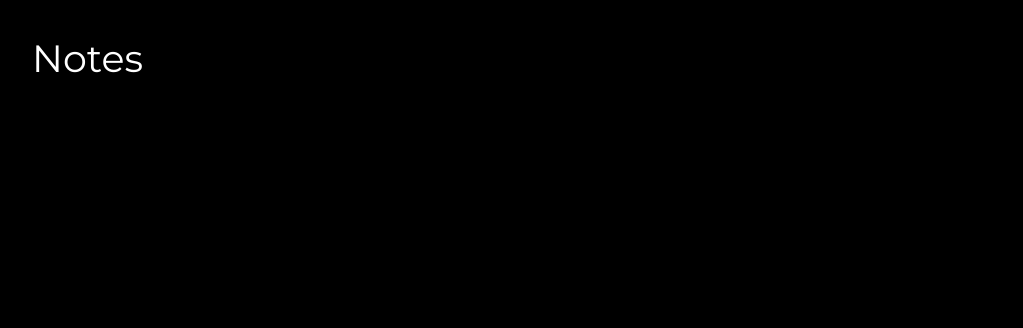
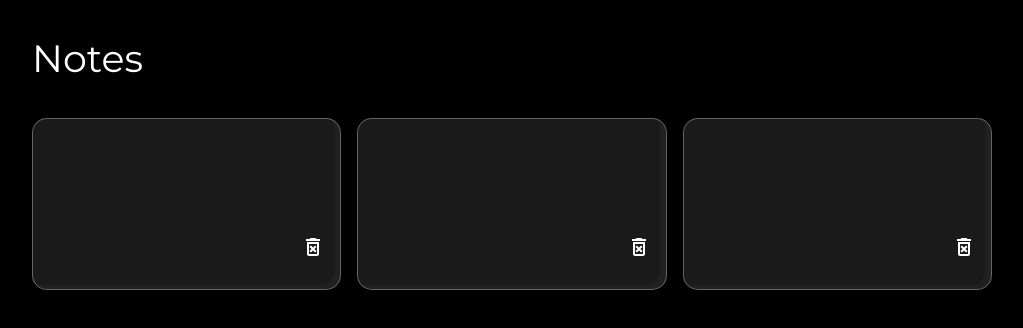
Before and after one commit to tanmayidev/notes-app, a React (Create React App) app: page / in a window 1280 px wide. Shown: the top 328 px of the page, without its empty margins (128-1151 px from the left). Built offline with nearby package versions, Linux system fonts and the light colour scheme.

Commit message:
add notes component, which is a notes container

```diff
--- a/package.json
+++ b/package.json
@@ -3,6 +3,8 @@
   "version": "0.1.0",
   "private": true,
   "dependencies": {
+    "@emotion/react": "^11.11.0",
+    "@emotion/styled": "^11.11.0",
     "@mui/icons-material": "^5.11.16",
     "@testing-library/jest-dom": "^5.16.5",
     "@testing-library/react": "^13.4.0",
--- a/src/App.js
+++ b/src/App.js
@@ -1,10 +1,12 @@
 import "./App.css";
 import Header from "./components/Header";
+import Notes from "./components/Notes";
 
 function App() {
   return (
     <div className="main">
       <Header />
+      <Notes />
     </div>
   );
 }
--- a/src/components/Notes.jsx
+++ b/src/components/Notes.jsx
@@ -1,7 +1,10 @@
-import { React } from "react";
-import "../css/Note.css";
+import { React, useState } from "react";
+import "../Note.css";
 import Note from "./Note";
 function Notes() {
+  //states
+  const [notes, setNotes] = useState([]);
+  const [inputText, setInputText] = useState("");
   return (
     <div className="notes">
       <Note />
```
Also changed, not shown: 1 other file (tests, documents, lock files or other folders).
